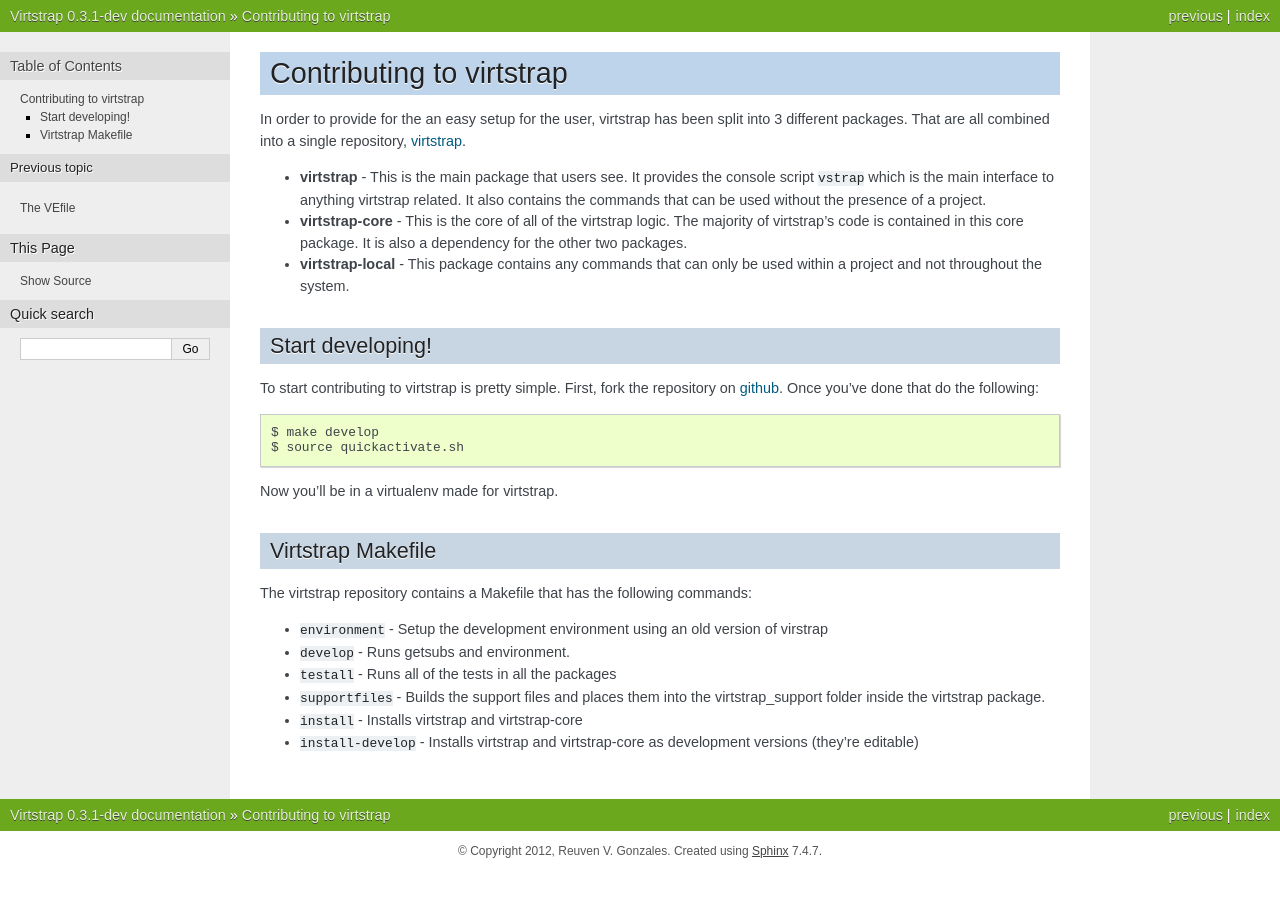
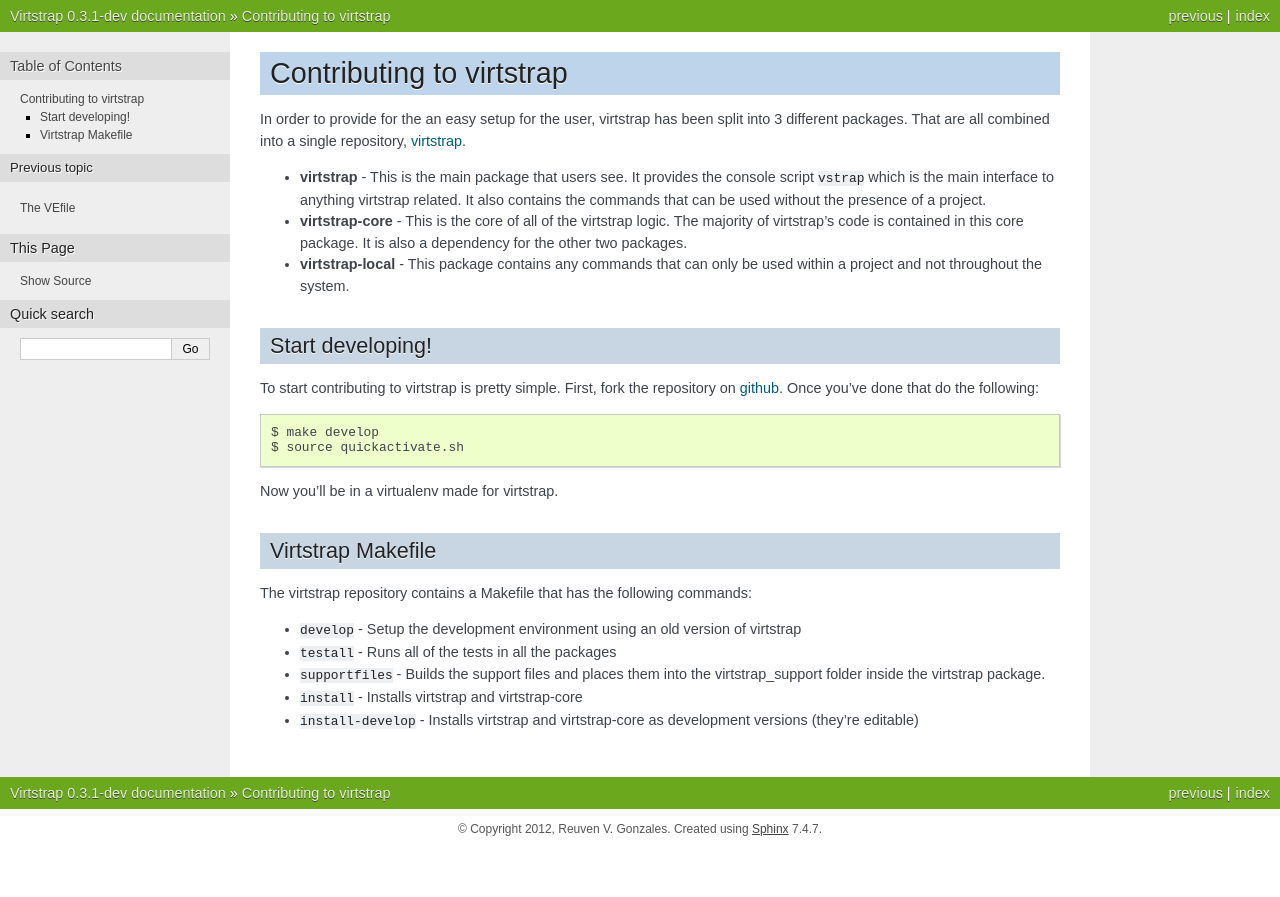
Before and after one commit to ravenac95/virtstrap, a Sphinx documentation site: the page built from docs/contributing.rst, in a window 1280 px wide. Shown: the top 897 px of the page. Built offline with Sphinx 7.4.7, drawn with Linux system fonts in a browser that asks for light colours.

Commit message:
Updated makefile and docs

```diff
--- a/docs/contributing.rst
+++ b/docs/contributing.rst
@@ -34,9 +34,8 @@
 
 The virtstrap repository contains a Makefile that has the following commands:
 
-- ``environment`` - Setup the development environment using an old version of
-  virstrap
-- ``develop`` - Runs getsubs and environment.
+- ``develop`` - Setup the development environment using an old version of
+  virtstrap
 - ``testall`` - Runs all of the tests in all the packages
 - ``supportfiles`` - Builds the support files and places them into the
   virtstrap_support folder inside the virtstrap package.
```
Also changed, not shown: 1 other file.
